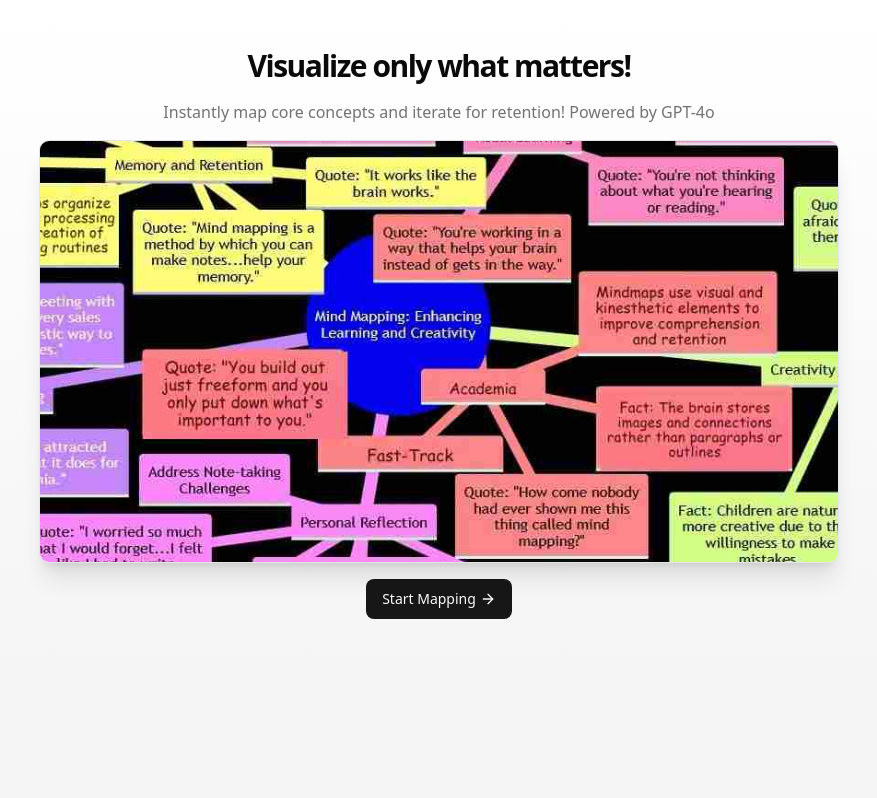
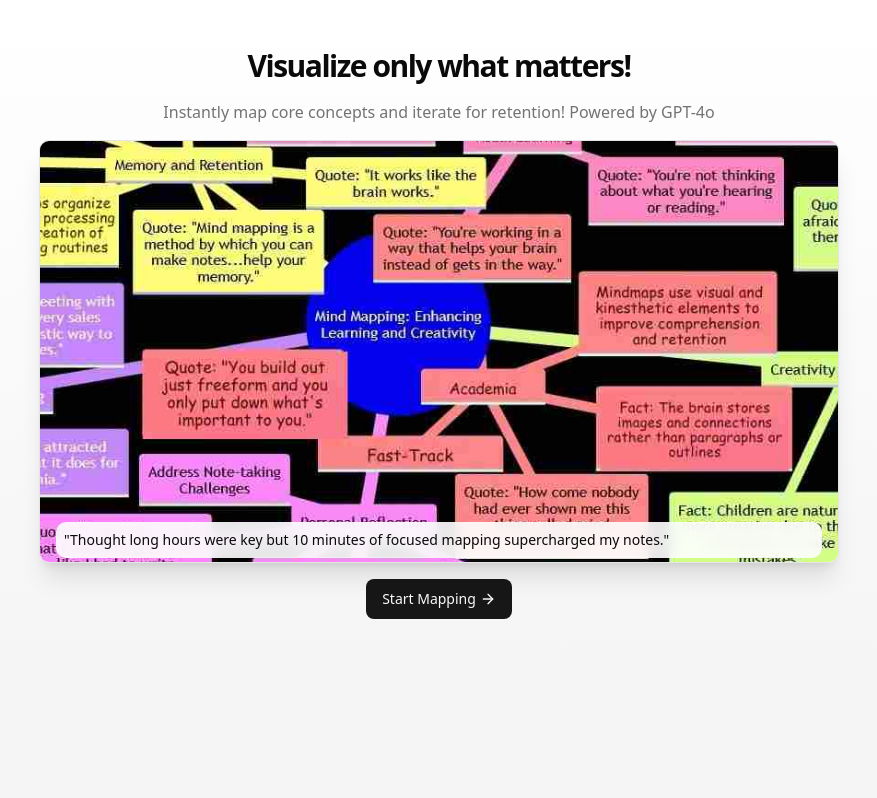
Before and after one commit to Agney-gt/yt2mindmap-v2, a Next.js app: page / in a window 1280 px wide. Shown: the top 798 px of the page, without its empty margins (201-1078 px from the left). Built offline with nearby package versions, Linux system fonts and the light colour scheme.

Commit message:
subtext hero

```diff
--- a/src/app/page.tsx
+++ b/src/app/page.tsx
@@ -27,7 +27,11 @@ export default function Home() {
                   alt="MindMapAI in action - converting a YouTube video into an interactive mind map"
                   className="object-cover w-full h-full scale-[2]"
                   priority
-                /></div>
+                /><div className="absolute bottom-1 left-4 right-4 rounded-lg bg-background/90 p-2 backdrop-blur">
+                <p className="text-xs sm:text-sm font-medium">
+                &quot;Thought long hours were key but 10 minutes of focused mapping supercharged my notes.&quot;
+                </p>
+              </div></div>
                 <div className = "mt-4">
                 <SignInButton text="Start Mapping" /></div>
 
```
